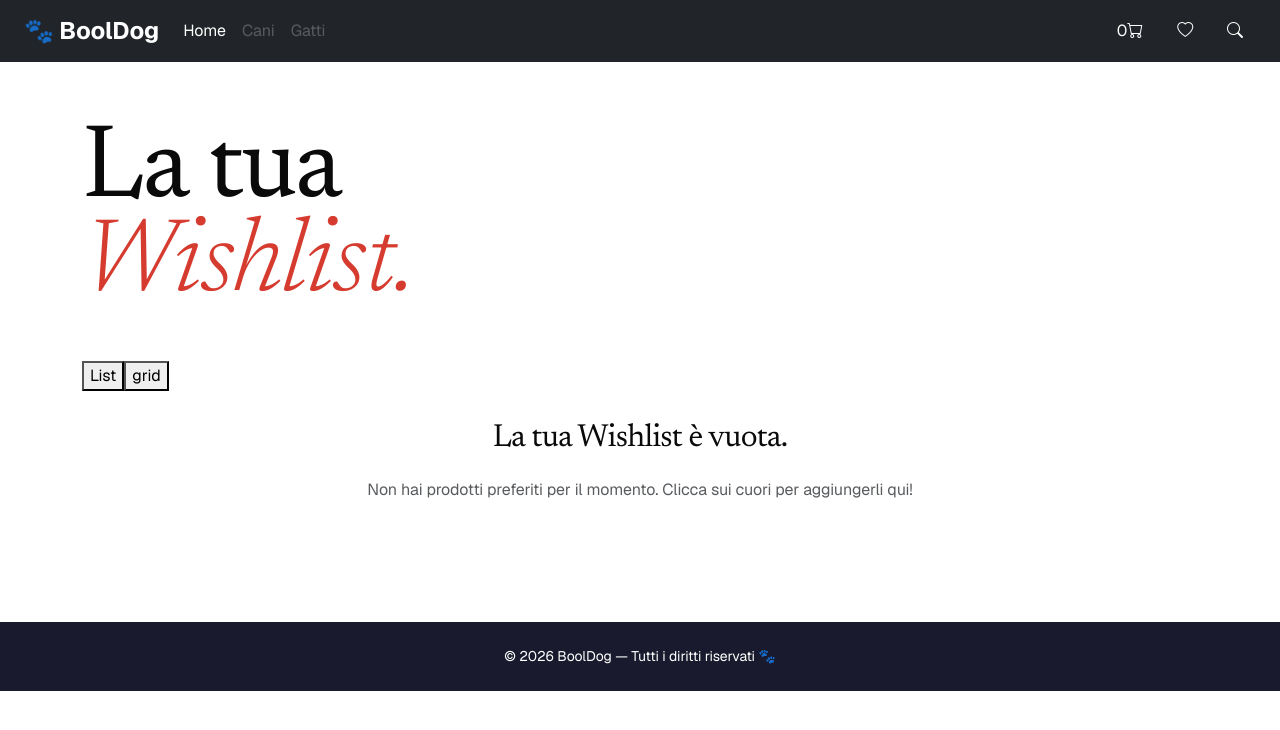
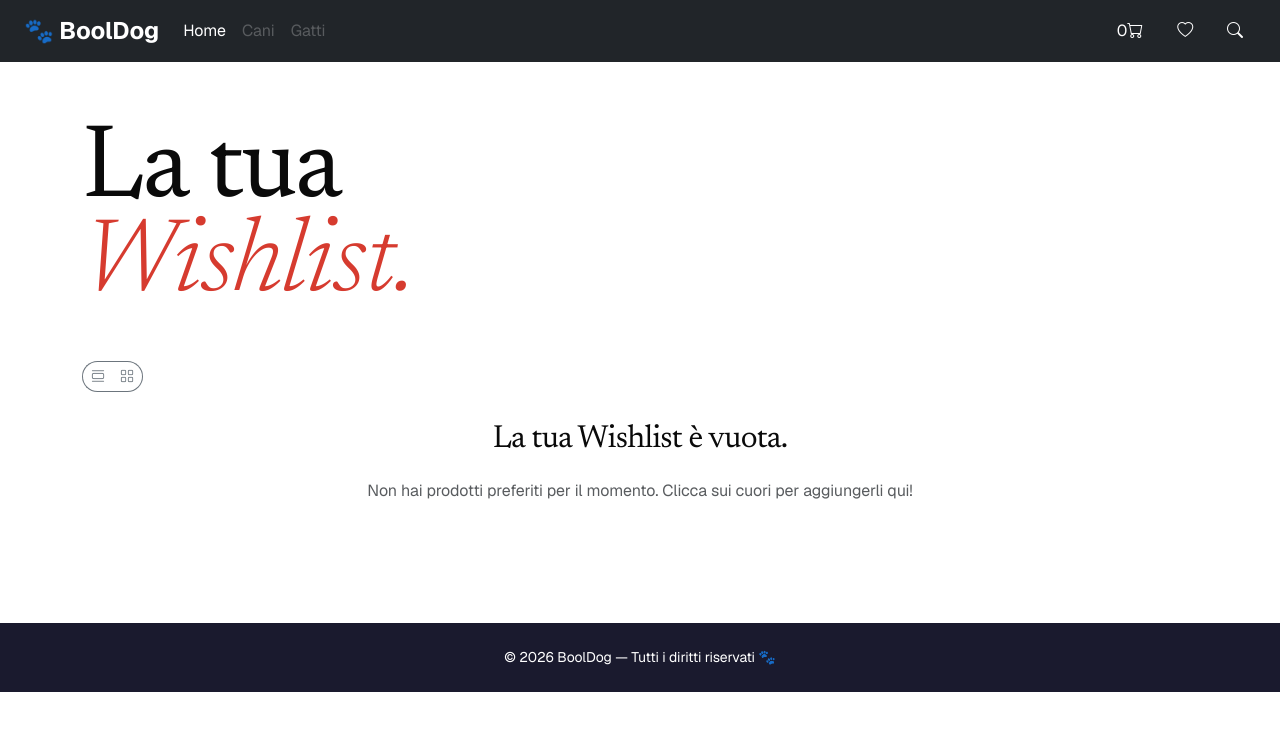
Before and after one commit to Carlo-Falanga/booldog-project-work, a React app in the folder frontend/: page /wishlist in a window 1280 px wide. Shown: the top 730 px of the page. Built offline with nearby package versions, Linux system fonts and the light colour scheme; the HTML template or start-up script is replaced by a standard one.

Commit message:
feat: enhance ProductPage and WishListPage with improved button styling and layout

```diff
--- a/frontend/src/pages/ProductPage.jsx
+++ b/frontend/src/pages/ProductPage.jsx
@@ -100,12 +100,14 @@ export default function ProductPage() {
                 <h1>{dataProduct.name}</h1>
                 <p>{dataProduct.description}</p>
                 <p>{dataProduct.price} €</p>
-                <div className="d-flex">
-                  <button onClick={decreaseQuantity}>-</button>
-                  <div>{productQuantity}</div>
-                  <button onClick={increaseQuantity}>+</button>
+
+                <div className="btn-group mb-3">
+                  <button onClick={decreaseQuantity} type="button" className="btn btn-outline-secondary btn-sm rounded-start-pill border-end-0 increse_decrease_btn">-</button>
+                  <div className="btn btn-outline-secondary btn-sm px-3 border-start-0 border-end-0">{productQuantity}</div>
+                  <button onClick={increaseQuantity} type="button" className="btn btn-outline-secondary btn-sm rounded-end-pill border-start-0 increse_decrease_btn">+</button>
                 </div>
-                <button onClick={addToCart} className="btn btn-primary">
+
+                <button onClick={addToCart} className="btn btn-dark btn-lg w-100 rounded-pill py-3 mb-4 d-flex align-items-center justify-content-center gap-2 border-0 btn_cart">
                   Aggiungi al carrello
                 </button>
               </div>
--- a/frontend/src/pages/WishListPage.jsx
+++ b/frontend/src/pages/WishListPage.jsx
@@ -17,9 +17,9 @@ export default function WishListPage() {
           <span className="d-block">La tua</span>
           <em className="d-block">Wishlist.</em>
         </h1>
-        <div className="d-flex">
-          <button onClick={() => setListView(false)}>List</button>
-          <button onClick={() => setListView(true)}>grid</button>
+        <div className="btn-group">
+          <button onClick={() => setListView(false)} type="button" className="btn btn-outline-secondary btn-sm rounded-start-pill border-end-0 increse_decrease_btn"><i className="bi bi-view-list"></i></button>
+          <button onClick={() => setListView(true)} className="btn btn-outline-secondary btn-sm rounded-end-pill border-start-0 increse_decrease_btn"><i className="bi bi-grid"></i></button>
         </div>
 
         <div className="row g-4 g-lg-3">
```
